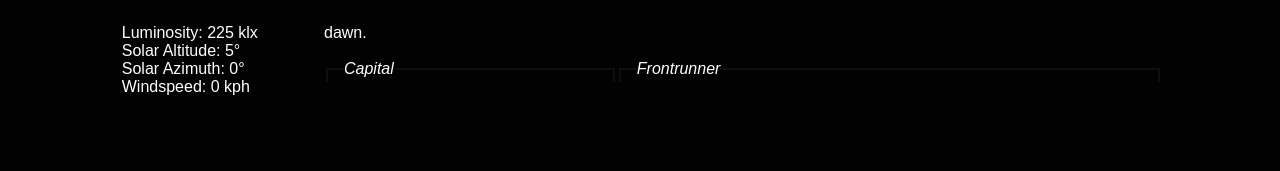
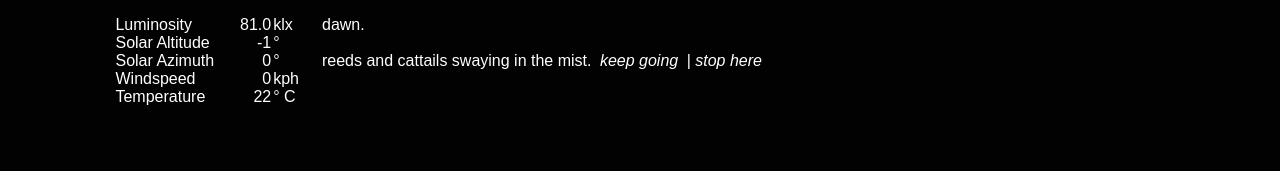
Before and after one commit to kriskeillor/firstworld, a plain HTML site: page index.html in a window 1280 px wide. Drawn offline with Linux system fonts and the light colour scheme.

Commit message:
Add expository scroll.

```diff
--- a/index.html
+++ b/index.html
@@ -5,24 +5,48 @@
     <link rel="stylesheet" type="text/css" href="style.css">
 </head>
 
-<body onload='cycle()'>
+<body onload='load()'>
     <div id="sidebar">
-		Luminosity: <span id='lux'>0</span> klx <br>
-		Solar Altitude: <span id='altitude'>0</span>&deg; <br>
-		Solar Azimuth: 0&deg; <br>
-		Windspeed: 0 kph<br><br><br><br><br>
+        <table>
+            <tr>
+                <td>Luminosity</td>
+                <td id="lux" class="vital">0</td>
+                <td>klx</td></tr>
+            <tr>
+                <td>Solar Altitude</td>
+                <td id="altitude" class="vital">-6</td>
+                <td>&deg;</td></tr>
+            <tr>
+                <td>Solar Azimuth</td>
+                <td id="azimuth" class="vital">0</td>
+                <td>&deg;</td></tr>
+            <tr>
+                <td>Windspeed</td>
+                <td id="windspeed" class="vital">0</td>
+                <td>kph</td></tr>
+            <tr>
+                <td>Temperature</td>
+                <td id="temp" class="vital">22</td>
+                <td>&deg; C</td></tr>
+        </table>
     </div>
 
-	dawn. <br><br>
+    <p id='tod'>dawn.</p>
+
+    <div id='expo'>
+		<span id="expoMessage"></span>
+		<span id="expoButtons"></span>
+    </div>
 
     <form>
-		<fieldset id='nav1'>
+        <fieldset id='cap'>
             <legend>Capital</legend>
             <p id="signal"></p>
         </fieldset>
 
-		<fieldset id='nav2'>
+        <fieldset id='runner'>
             <legend>Frontrunner</legend>
+            <p id="personnel"></p>
             <p id="generation"></p>
             <p id="capacitance"></p>
 
@@ -32,5 +56,9 @@
             <p id="explosives"></p>
             <p id=""></p>
         </fieldset>
+
+        <fieldset id='bush'>
+            <legend>Bush</legend>
+        </fieldset>
     </form>
 </body></html>
--- a/script.js
+++ b/script.js
@@ -1,13 +1,41 @@
 // star
-altitude = 0;
+altitude = -6;
 increment = 0.1;
 
 // surface
 lux = 0;
 
-function cycle(){
+var opening = {
+	1: "thick fog obscuring the riverbank.",
+	2: "reeds and cattails swaying in the mist.",
+	3: "other, darker shapes shift just beyond your eyesight.",
+	4: "water moves at a steady clip.",
+	5: "unfocused. water flows together. edge sharpens.",
+	6: "notice something that isn't there.",
+	7: "ahead, rapids. aside, tracking.",
+	8: "feel them looking. not at you, at the package.",
+	9: "shadows roll off distant mountains.",
+	10: "sucking mud and bottom feeders grab you.",
+	11: "the package bobs in the water.",
+	12: "first rays of light peek through.",
+	13: "fog starts to clear. catch a glimpse of them looking back.",
+	14: "warm sun touches your skin.",
+	15: "better stop while there's daylight.",
+	len: 15,
+	count: 0,
+
+	nextMsg: '<a onClick="expoNext();" class="clicker">keep going</a> | ',
+	stopMsg: '<a onClick="expoStop();" class="clicker">stop here</a>'
+};
+
+function load() {
+	expoNext();
+	cycle();
+}
+
+function cycle() {
 	setInterval(function() {
-		// move star
+		// altitude
 		altitude += increment;
 		if (altitude >= 90)
 			increment *= -1;
@@ -15,21 +43,52 @@ function cycle(){
 			increment *= -1;
 		document.getElementById('altitude').innerHTML = Math.round(altitude);
 
-		// set lux
+		// lux
 		if (altitude > -10)
 			lux = clamp(Math.pow(altitude + 10, 2), 0, 100000);
 		else
 			lux = 0;
-		document.getElementById('lux').innerHTML = roundToTenth(lux);
+		var roundedLux = roundToTenth(lux);
+		document.getElementById('lux').innerHTML = roundedLux;
+		if (roundedLux % 1 == 0)
+			document.getElementById('lux').innerHTML += ".0";
 
-		// set time of day
-		//if (altitude > 0)
-		//	document.getElementById('surface').innerHTML = "Daytime";
-		//else if (altitude >= -6)
-		//	document.getElementById('surface').innerHTML = "Twilight";
-		//else
-		//	document.getElementById('surface').innerHTML = "Night";
+		// time of day
+		tod = document.getElementById('tod');
+		if (altitude > 0 && tod.innerHTML == "dawn.")
+			tod.innerHTML = "day.";
+		else if (altitude < 0 && tod.innerHTML == "day.")
+			tod.innerHTML = "dusk.";
+		else if (altitude < -6 && tod.innerHTML == "dusk.")
+			tod.innerHTML = "night.";
+		else if (altitude > -6 && tod.innerHTML == "night.")
+			tod.innerHTML = "dawn.";
 	}, 100);
+}
+
+function expoNext() {
+	opening.count += Math.floor(Math.random() * 2) + 1;
+	opening.count = Math.min(opening.count, opening.len);
+
+	document.getElementById('expoMessage').innerHTML += "<br>" + opening[opening.count];
+	if (opening.count == opening.len)
+		document.getElementById('expoButtons').innerHTML = opening.stopMsg;
+	else
+		document.getElementById('expoButtons').innerHTML = opening.nextMsg + opening.stopMsg;
+}
+
+function expoStop() {
+	document.getElementById('expoButtons').innerHTML = "";
+	document.getElementById('expoMessage').innerHTML = "";
+
+	document.getElementById('bush').style.display = "inline";
+	document.getElementById('runner').style.display = "inline";
+}
+
+function fillBar(id) {
+	if (test < 100)
+		test += 1;
+	document.getElementById(id).style.width = test + '%';
 }
 
 function roundToTenth(n){
--- a/style.css
+++ b/style.css
@@ -3,10 +3,30 @@
     color: white;
     font-size: 1.0em;
     background-color: #020202;
+
+    margin-top: 0px;
+    margin-bottom: 0px;
+    margin-left: 0px;
+    margin-right: 4px;
+
+    padding-top: 0px;
+    padding-bottom: 0px;
+}
+
+/* Text */
+p {
+    display: block;
+    margin-left: 0;
+    margin-right: 0;
 }
 
 body {
     padding-top: 1em;
+}
+
+/* Text Formatting */
+form {
+	margin-top: 1.15em;
 }
 
 fieldset {
@@ -14,14 +34,8 @@ fieldset {
     display: block;
     border: 2px solid;
     border-bottom: 0px;
-	border-color: #0F0F0F;
+    border-color: #A7A7A7;
 
-	margin-top: 0px;
-	margin-bottom: 0px;
-    margin-left: 2px;
-    margin-right: 2px;
-
-    padding-top: 0px;
     padding-bottom: 4px;
     padding-left: 1em;
     padding-right: 1em;
@@ -35,14 +49,29 @@ legend {
     font-style: italic;
 }
 
-p {
-    display: block;
-    margin-top: 0em;
-    margin-bottom: 0em;
-    margin-left: 0;
-    margin-right: 0;
+table {
+    border-spacing: 0px;
 }
 
+td.vital {
+    text-align: right;
+    width: 55px;
+}
+
+/* GUI */
+.bar {
+    width: 0%;
+    height: 1em;
+    background-color: #454545;
+}
+
+.clicker {
+    cursor: pointer;
+    cursor: hand;
+    font-style: italic;
+}
+
+/* Content Structure */
 #sidebar {
     width: 16%;
     margin-left: 9%;
@@ -50,12 +79,23 @@ p {
     float: left;
 }
 
-#nav1 {
-	width: 20%;
+#expo {
+	float: left;
 }
 
-#nav2 {
+#cap {
+    width: 20%;
+    display: none;
+}
+
+#runner {
     width: 40%;
+    display: none;
+}
+
+#bush {
+    width: 20%;
+    display: none;
 }
 
 button:focus {
```
Lines whose indentation alone changed are shown as unchanged.
